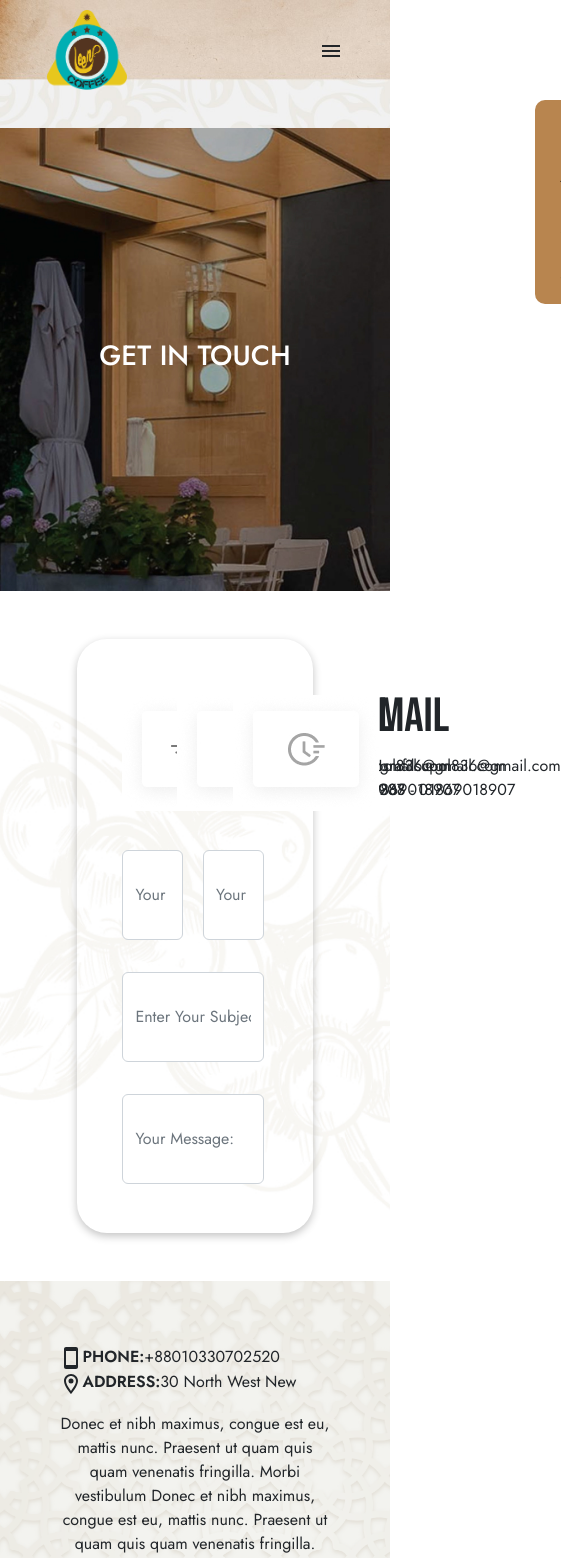
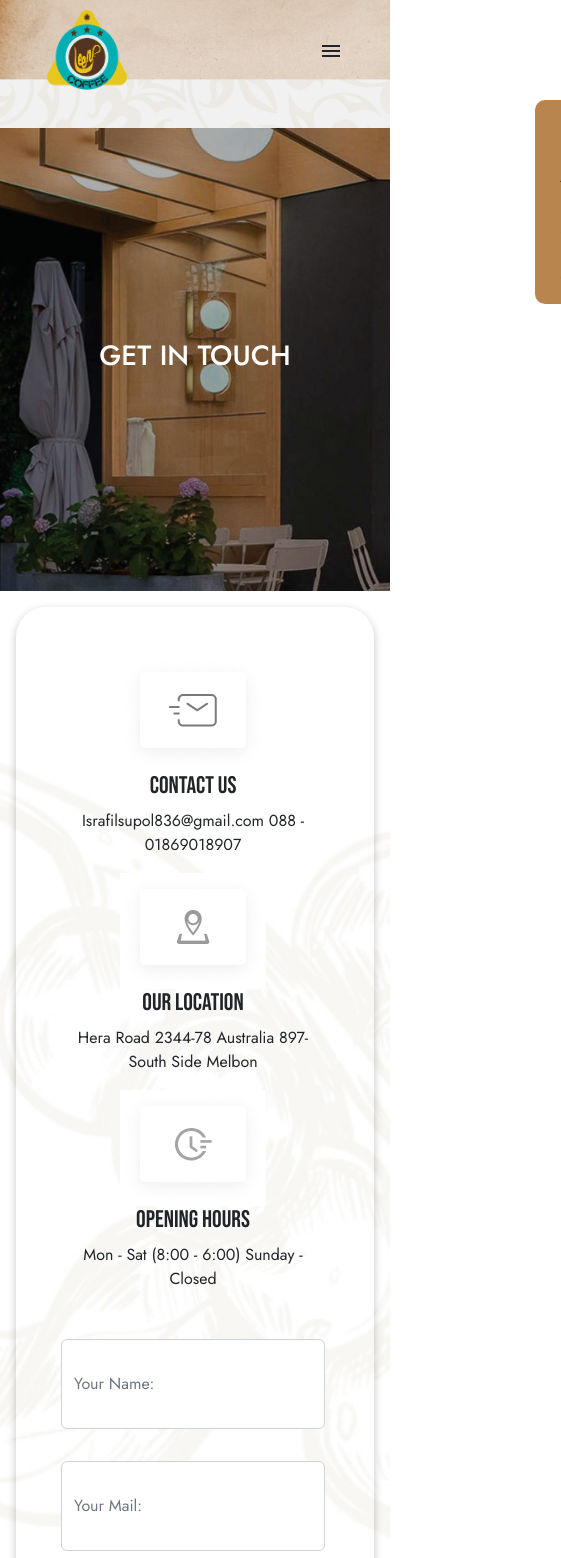
Before and after one commit to Hash-It-Solutions/leen-coffee, a React (Vite) app: page /contact in a window 390 px wide. Shown: the top 1558 px of the page, 561 px wide, since content can reach past the window. Built offline with nearby package versions, Linux system fonts and the light colour scheme.

Commit message:
updated contact page responsiveness

```diff
--- a/index.html
+++ b/index.html
@@ -2,7 +2,7 @@
 <html lang="en">
   <head>
     <meta charset="UTF-8" />
-    <link rel="icon" type="image/png" href="/public/images/logo.png" />
+    <link rel="icon" type="image/png" href="/images/logo.png" />
     <meta name="viewport" content="width=device-width, initial-scale=1.0" />
     <link rel="preconnect" href="https://fonts.googleapis.com" />
     <link rel="preconnect" href="https://fonts.gstatic.com" crossorigin />
--- a/src/page/contact/ContactPage.css
+++ b/src/page/contact/ContactPage.css
@@ -29,7 +29,33 @@
   flex-direction: column;
   align-items: flex-start;
 }
+.contactHead {
+  font-size: 35px;
+  font-family: "Bebas Neue", cursive;
+}
 .contactItem {
   display: flex;
   align-items: center;
 }
+@media screen and (max-width: 1500px) {
+  .contactItem {
+    flex-direction: column;
+    align-items: center;
+    justify-content: center;
+  }
+  .contactText {
+    align-items: center;
+    text-align: center;
+  }
+}
+@media screen and (max-width: 924px) {
+  .contactHead {
+    font-size: 24px;
+  }
+  .contactFormWrapper {
+    padding: 1em;
+  }
+  .formContent {
+    width: 100%;
+  }
+}
--- a/src/page/contact/ContactPage.jsx
+++ b/src/page/contact/ContactPage.jsx
@@ -19,7 +19,7 @@ const ContactPage = () => {
             <div className="row">
               <div className="col-12 ps-2">
                 <div className="row">
-                  <div className="col-4">
+                  <div className="col-sm-4">
                     <div className="contactItem">
                       <img
                         src="/images/contactMail.jpg"
@@ -27,14 +27,14 @@ const ContactPage = () => {
                         className="contactIcon"
                       />
                       <div className="contactText">
-                        <h3 className="headingText">MAIL</h3>
+                        <h3 className="contactHead">CONTACT US</h3>
                         <p className="mailText">
                           Israfilsupol836@gmail.com 088 - 01869018907
                         </p>
                       </div>
                     </div>
                   </div>
-                  <div className="col-4">
+                  <div className="col-sm-4">
                     <div className="contactItem">
                       <img
                         src="/images/contactLoc.jpg"
@@ -42,14 +42,14 @@ const ContactPage = () => {
                         className="contactIcon"
                       />
                       <div className="contactText">
-                        <h3 className="headingText">MAIL</h3>
+                        <h3 className="contactHead">OUR LOCATION</h3>
                         <p className="mailText">
-                          Israfilsupol836@gmail.com 088 - 01869018907
+                          Hera Road 2344-78 Australia 897- South Side Melbon
                         </p>
                       </div>
                     </div>
                   </div>
-                  <div className="col-4">
+                  <div className="col-sm-4">
                     <div className="contactItem">
                       <img
                         src="/images/contactTime.jpg"
@@ -57,23 +57,23 @@ const ContactPage = () => {
                         className="contactIcon"
                       />
                       <div className="contactText">
-                        <h3 className="headingText">MAIL</h3>
+                        <h3 className="contactHead">OPENING HOURS</h3>
                         <p className="mailText">
-                          Israfilsupol836@gmail.com 088 - 01869018907
+                          Mon - Sat (8:00 - 6:00) Sunday - Closed
                         </p>
                       </div>
                     </div>
                   </div>
                 </div>
               </div>
-              <div className="col-6 ps-2">
+              <div className="col-md-6 col-12 ps-2">
                 <input
                   className="form-control contactInput"
                   placeholder="Your Name:"
                   type="text"
                 />
               </div>
-              <div className="col-6 ps-2">
+              <div className="col-12 col-md-6 ps-2">
                 <input
                   className="form-control contactInput"
                   placeholder="Your Mail:"
```
